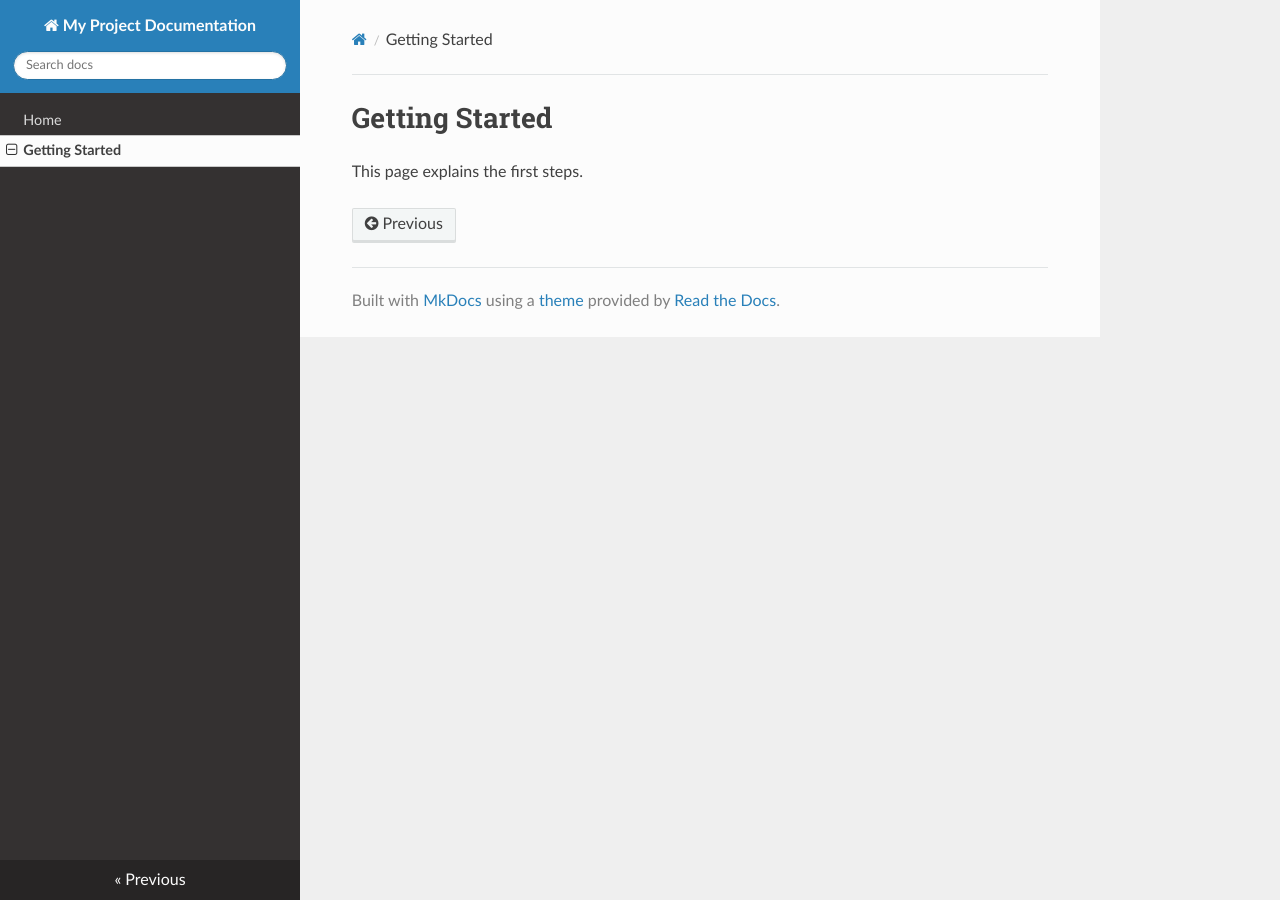
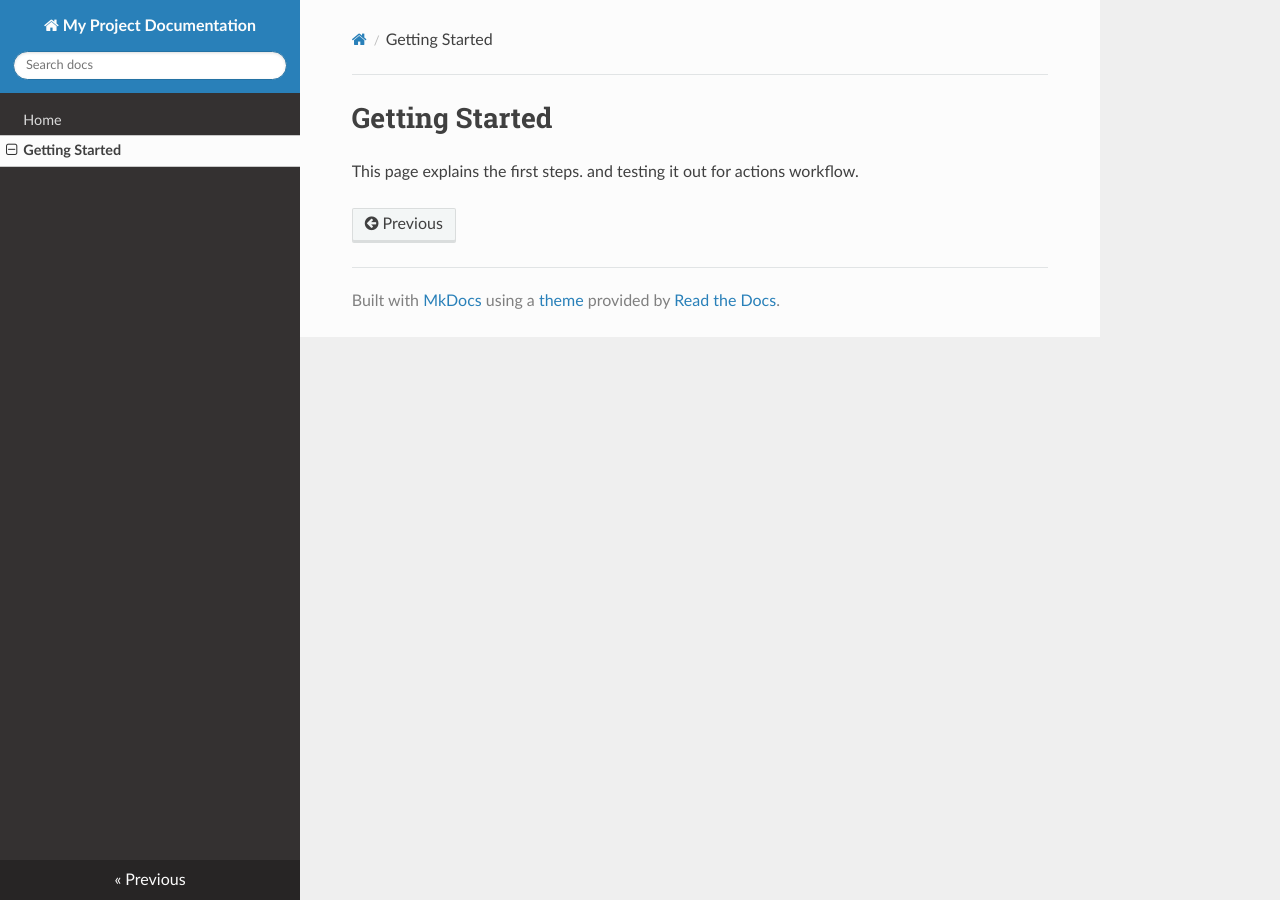
Before and after one commit to fatehbenazir/my-project-docs, an MkDocs documentation site: the page built from docs/getting-started.md, in a window 1280 px wide. Built offline with MkDocs 1.6.1, drawn with Linux system fonts in a browser that asks for light colours; nearby versions of some CDN libraries.

Commit message:
test out actions

```diff
--- a/docs/getting-started.md
+++ b/docs/getting-started.md
@@ -1,3 +1,4 @@
 # Getting Started
 
 This page explains the first steps.
+and testing it out for actions workflow.
```
Also changed, not shown: docs/index.md (+1 -1 lines).
